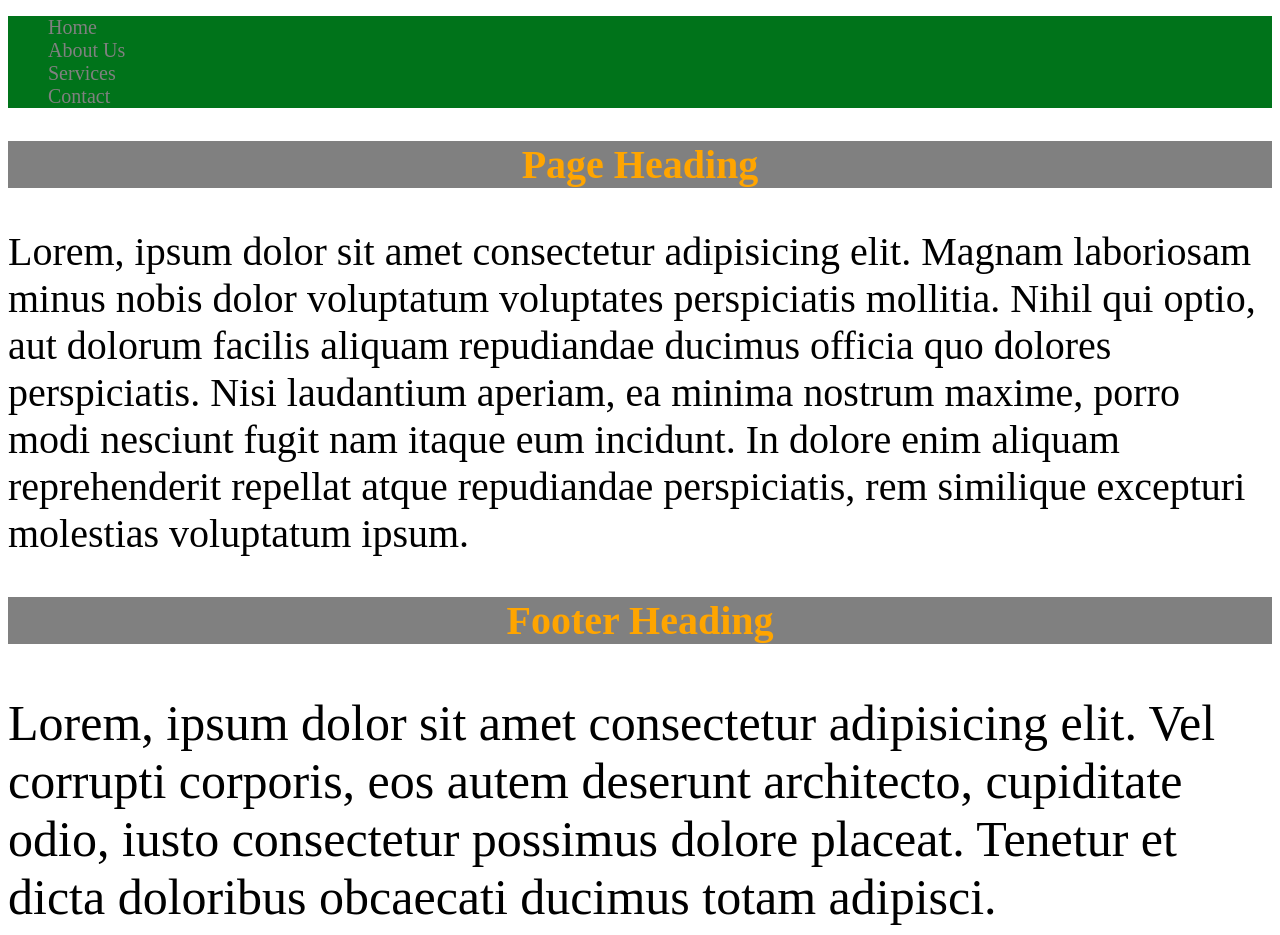
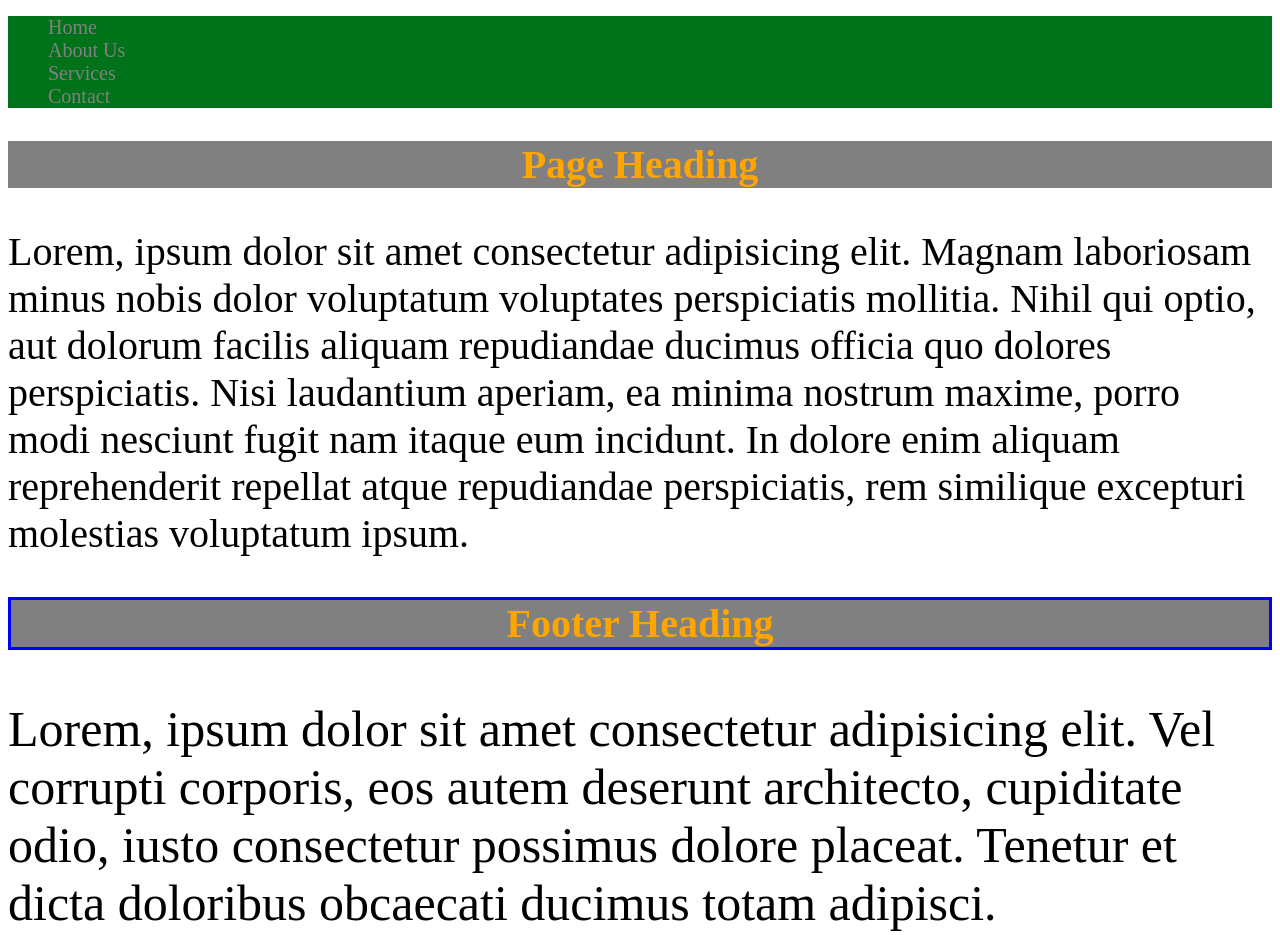
Before and after one commit to startek591/sass-tutorial, a website: page index.html in a window 1280 px wide. Drawn offline with Linux system fonts and the light colour scheme.

Commit message:
Imports and Partials

```diff
--- /dev/null
+++ b/css/test.css
@@ -0,0 +1,4 @@
+.footer h3 {
+  font-size: italic;
+  border: 3px solid red;
+}
--- a/package.json
+++ b/package.json
@@ -4,7 +4,7 @@
   "description": "",
   "main": "index.js",
   "scripts": {
-    "watch": "node-sass -o css scss/main.scss -w"
+    "watch": "node-sass -o css scss -w"
   },
   "repository": {
     "type": "git",
--- /dev/null
+++ b/scss/_test.scss
@@ -0,0 +1,4 @@
+.footer h3 {
+  font-size: italic;
+  border: 3px solid blue;
+}
--- a/scss/main.scss
+++ b/scss/main.scss
@@ -1,3 +1,6 @@
+// importing test
+@import "test";
+
 // Create variables
 // Global scope
 $color-primary: orange;
```
Also changed, not shown: css/main.css.
